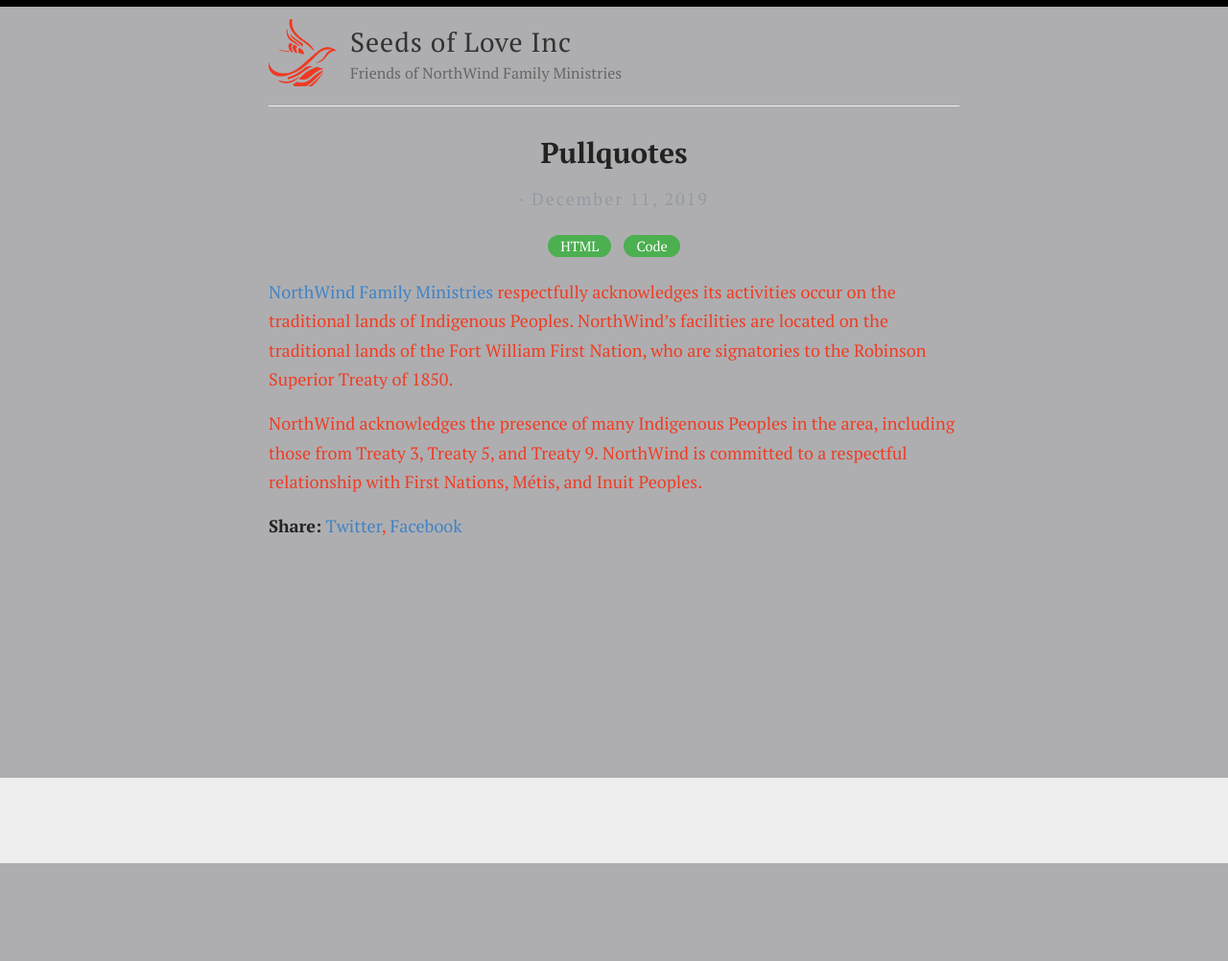
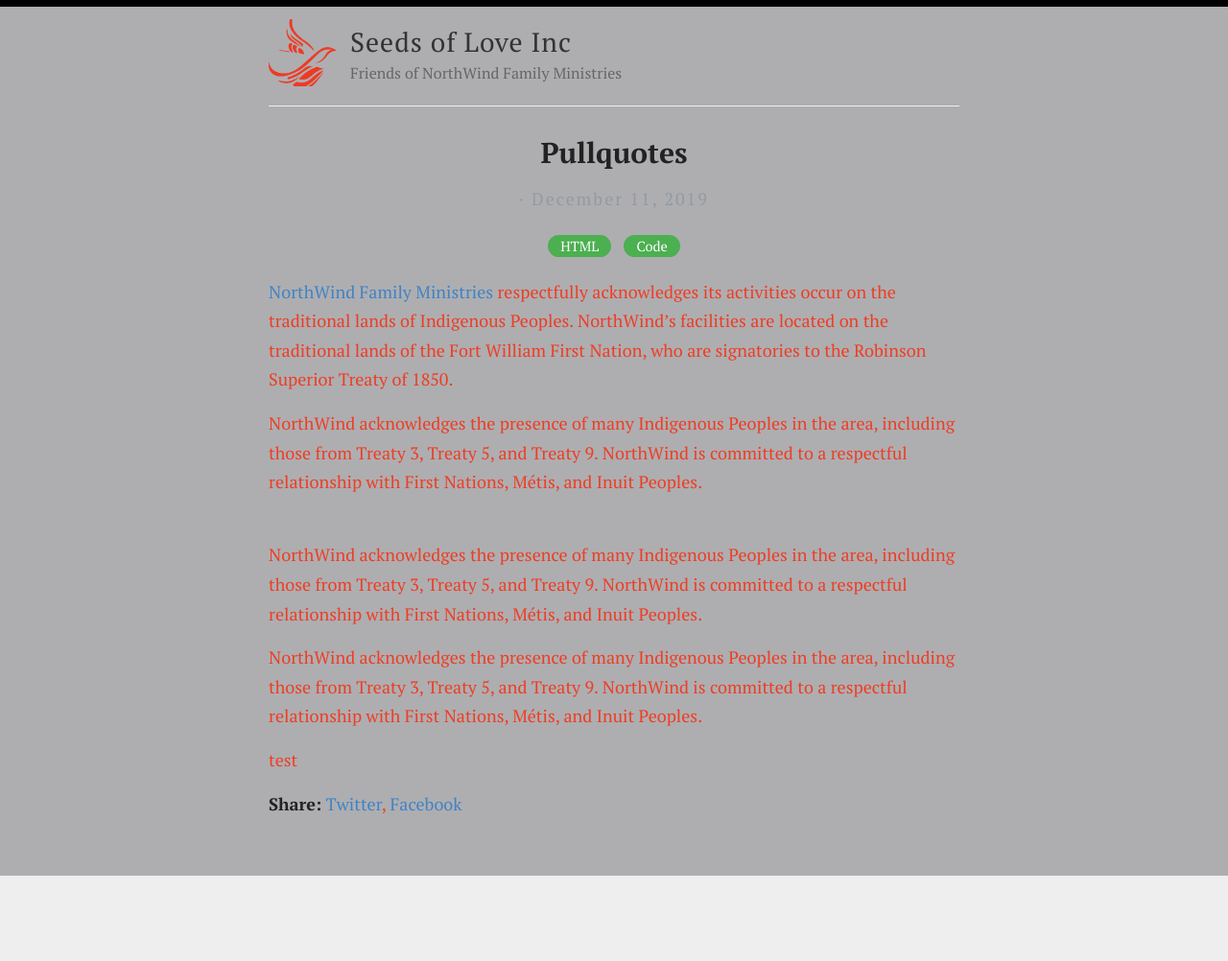
Before and after one commit to Seeds-of-Love-Inc/seeds-of-love-inc.github.io, a Jekyll site: the page built from _posts/2019-12-11-pullquotes.md, in a window 1280 px wide. Shown: the whole page at 96% size. Built offline with Jekyll 4.4.1, drawn with Linux system fonts in a browser that asks for light colours; before the commit the page ends 900 px from its top, so only the background shows below that.

Commit message:
Update Indigenous Peoples acknowledgment section
Added acknowledgment of Indigenous Peoples and commitment to respectful relationships.

```diff
--- a/_posts/2019-12-11-pullquotes.md
+++ b/_posts/2019-12-11-pullquotes.md
@@ -4,6 +4,15 @@
 categories: [HTML,Code]
 ---
 
-[NorthWind Family Ministries](https://www.northwindfm.org/) respectfully acknowledges its activities occur on the traditional lands of Indigenous Peoples. NorthWind’s facilities are located on the traditional lands of the Fort William First Nation, who are signatories to the Robinson Superior Treaty of 1850.
+[NorthWind Family Ministries](https://www.northwindfm.org/) respectfully acknowledges its activities occur on the traditional lands of Indigenous Peoples. NorthWind’s facilities are located on the traditional lands of the Fort William First Nation, who are signatories to the Robinson Superior Treaty of 1850.<br>
+
+NorthWind acknowledges the presence of many Indigenous Peoples in the area, including those from Treaty 3, Treaty 5, and Treaty 9. NorthWind is committed to a respectful relationship with First Nations, Métis, and Inuit Peoples.<br><br>
+
+NorthWind acknowledges the presence of many Indigenous Peoples in the area, including those from Treaty 3, Treaty 5, and Treaty 9. NorthWind is committed to a respectful relationship with First Nations, Métis, and Inuit Peoples.<br>
+
 
 NorthWind acknowledges the presence of many Indigenous Peoples in the area, including those from Treaty 3, Treaty 5, and Treaty 9. NorthWind is committed to a respectful relationship with First Nations, Métis, and Inuit Peoples.
+
+
+
+test
```
